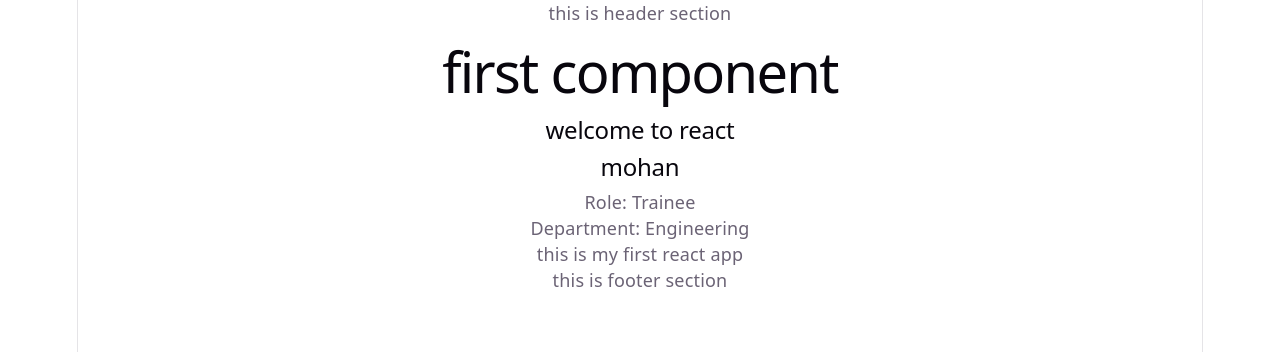
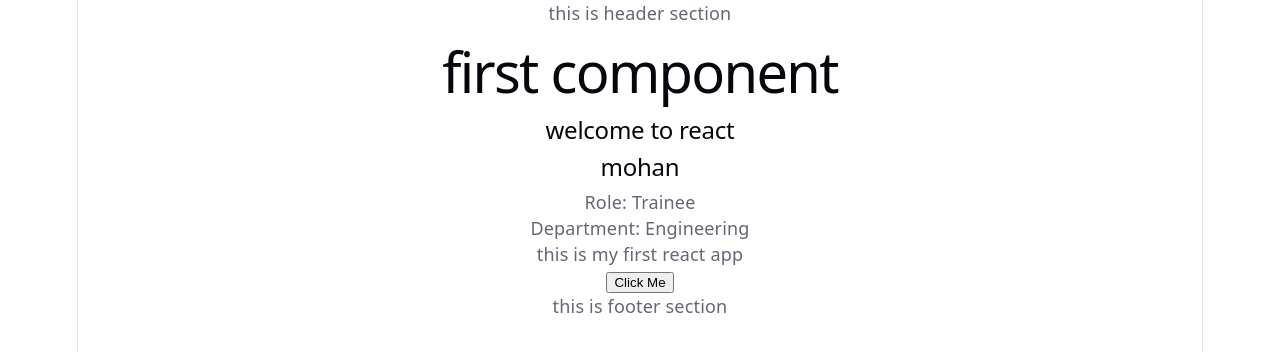
Before and after one commit to mohanpennabadi/React-learnings, a React (Vite) app in the folder my-first-app/: page / in a window 1280 px wide. Shown: the top 352 px of the page. Built offline with nearby package versions, Linux system fonts and the light colour scheme.

Commit message:
handling the event when user clicks on the button

```diff
--- a/my-first-app/src/App.jsx
+++ b/my-first-app/src/App.jsx
@@ -4,7 +4,7 @@ import reactLogo from './assets/react.svg'
 import viteLogo from './assets/vite.svg'
 import './App.css'
 import UserProfile from './Userprofile.jsx'
-
+import Events from './Events.jsx'
 function App() {
   const [count, setCount] = useState(0)
 
@@ -15,6 +15,7 @@ function App() {
     <h2>welcome to react</h2>
     <UserProfile name="mohan" role="Trainee" department="Engineering" />
     <p>this is my first react app</p>
+    <Events/>
     <Footer/>
     </>
   )
--- /dev/null
+++ b/my-first-app/src/Events.jsx
@@ -0,0 +1,11 @@
+function Handle(){
+    const handle=()=>{
+        alert("you cicked button")
+    }
+    return(
+        <div>
+            <button onClick={handle}>Click Me</button>
+        </div>
+    )
+}
+export default Handle;
```
